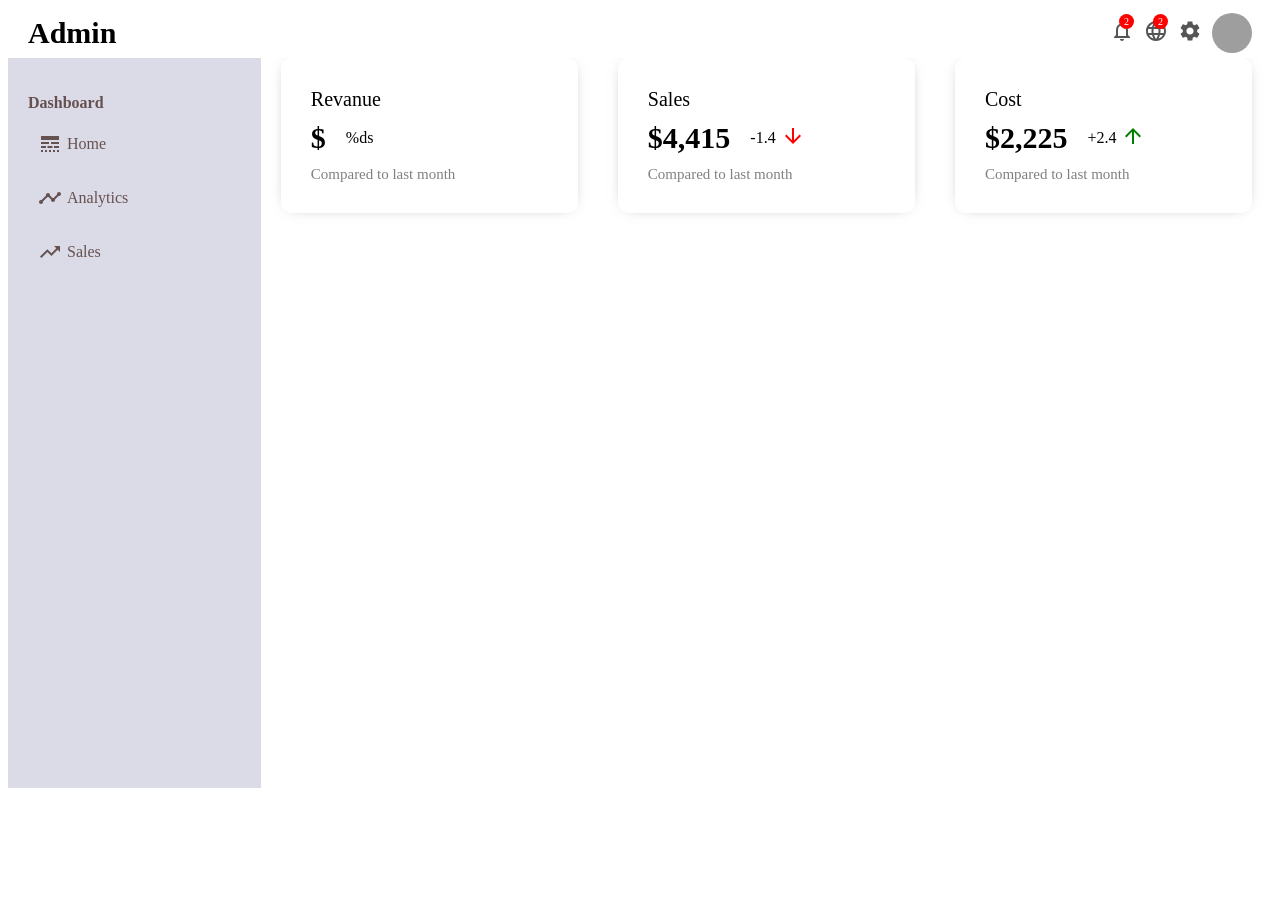
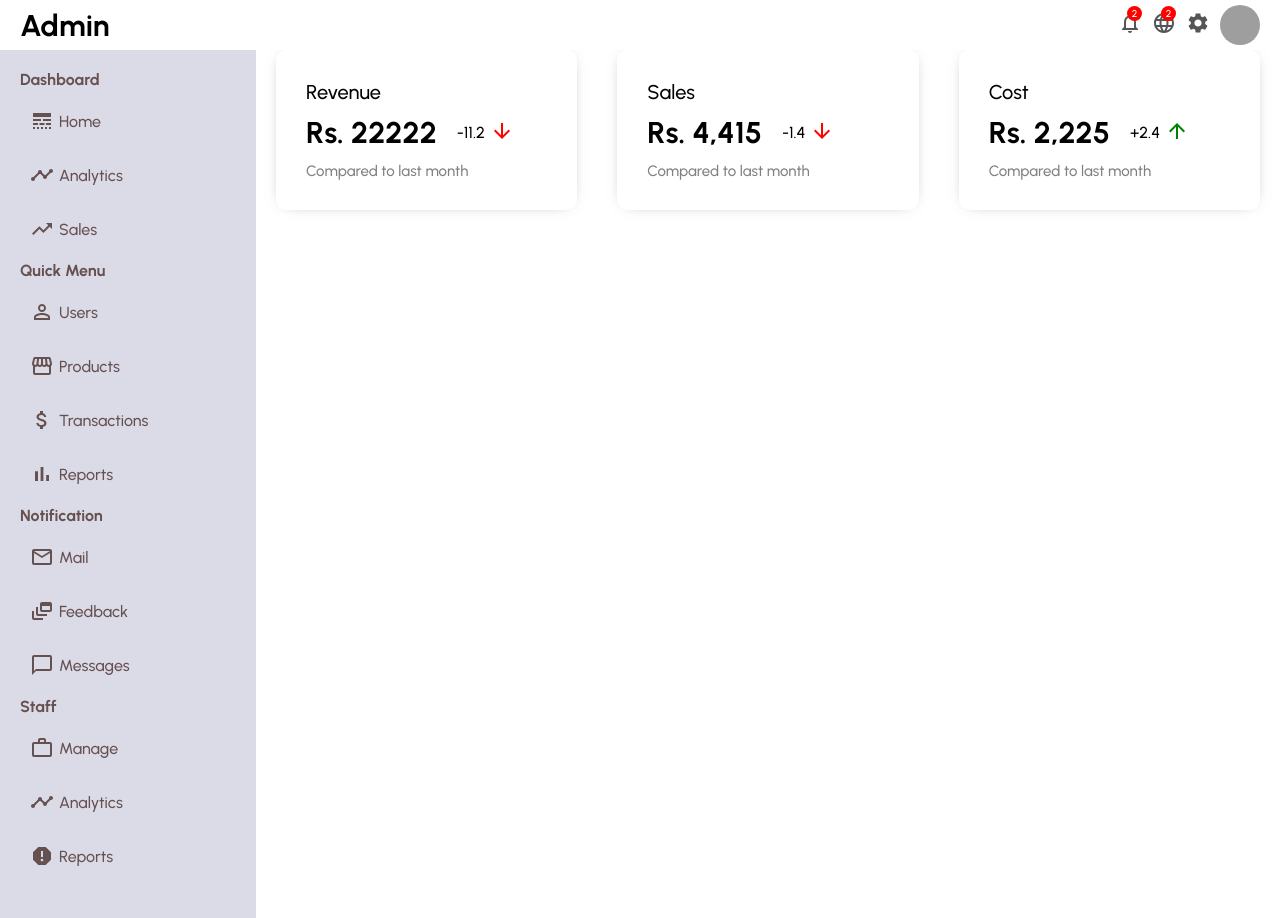
Before and after one commit to SujanMaga/E-Commerce_System, a React (Create React App) app in the folder admin/: page / in a window 1280 px wide. Before the commit the page ends 800 px from the top, so only its background shows below. Built offline with nearby package versions, Linux system fonts and the light colour scheme; grey boxes are pictures that could not be loaded.

Commit message:
more info. on sidebar design

```diff
--- a/admin/public/index.html
+++ b/admin/public/index.html
@@ -3,11 +3,21 @@
   <head>
     <meta charset="utf-8" />
     <meta name="viewport" content="width=device-width, initial-scale=1" />
+
     <meta
       name="description"
       content="Web site created using create-react-app"
     />
-
+    <link
+      href="https://fonts.googleapis.com/css2?family=Urbanist:ital,wght@0,100;0,300;0,500;0,700;1,300;1,500&display=swap"
+      rel="stylesheet"
+    />
+    <style>
+      * {
+        margin: 0;
+        font-family: "Urbanist", sans-serif;
+      }
+    </style>
     <title>Admin</title>
   </head>
   <body>
--- a/admin/src/components/Featuredinfo.jsx
+++ b/admin/src/components/Featuredinfo.jsx
@@ -50,19 +50,22 @@ const Featuredinfo = () => {
   return (
     <Container>
       <FeaturedItem>
-        <FeaturedTitle>Revanue</FeaturedTitle>
+        <FeaturedTitle>Revenue</FeaturedTitle>
         <FeaturedMoneyContainer>
-          <FeaturedMoney>$</FeaturedMoney>
-          <FeaturedMoneyRate>%ds</FeaturedMoneyRate>
+          <FeaturedMoney>Rs. 22222</FeaturedMoney>
+          <FeaturedMoneyRate>-11.2</FeaturedMoneyRate>
+          <FeaturedIcon negative>
+            <ArrowDownward />
+          </FeaturedIcon>
         </FeaturedMoneyContainer>
         <FeaturedSub>Compared to last month</FeaturedSub>
       </FeaturedItem>
       <FeaturedItem>
         <FeaturedTitle>Sales</FeaturedTitle>
         <FeaturedMoneyContainer>
-          <FeaturedMoney>$4,415</FeaturedMoney>
+          <FeaturedMoney>Rs. 4,415</FeaturedMoney>
           <FeaturedMoneyRate>
-            -1.4{" "}
+            -1.4
             <FeaturedIcon negative>
               <ArrowDownward />
             </FeaturedIcon>
@@ -73,9 +76,9 @@ const Featuredinfo = () => {
       <FeaturedItem>
         <FeaturedTitle>Cost</FeaturedTitle>
         <FeaturedMoneyContainer>
-          <FeaturedMoney>$2,225</FeaturedMoney>
+          <FeaturedMoney>Rs. 2,225</FeaturedMoney>
           <FeaturedMoneyRate>
-            +2.4{" "}
+            +2.4
             <FeaturedIcon>
               <ArrowUpward />
             </FeaturedIcon>
--- a/admin/src/components/Sidebar.jsx
+++ b/admin/src/components/Sidebar.jsx
@@ -1,13 +1,28 @@
 import React from "react";
 import styled from "styled-components";
-import { LineStyle, Timeline, TrendingUp } from "@material-ui/icons";
+import {
+  LineStyle,
+  Timeline,
+  TrendingUp,
+  PermIdentity,
+  Storefront,
+  AttachMoney,
+  BarChart,
+  MailOutline,
+  DynamicFeed,
+  ChatBubbleOutline,
+  WorkOutline,
+  Report,
+} from "@material-ui/icons";
 
 const Container = styled.div`
   flex: 1;
-  height: calc(100vh - 70px);
+  /* height: 100vh; */
   position: sticky;
   top: 50px;
   background-color: rgb(219, 219, 231);
+
+  height: 100%;
 `;
 const Wrapper = styled.div`
   padding: 20px;
@@ -16,7 +31,7 @@ const Wrapper = styled.div`
 const SidebarMenu = styled.div`
   margin-bottom: 20px;
 `;
-const SidebarTitle = styled.h3`
+const SidebarTitle = styled.h2`
   font-size: 16px;
   margin-bottom: 10px;
 `;
@@ -57,6 +72,56 @@ const Sidebar = () => {
               Sales
             </SidebarListItem>
           </SidebarList>
+          <SidebarTitle>Quick Menu</SidebarTitle>
+          <SidebarList>
+            <SidebarListItem>
+              <PermIdentity style={{ marginRight: "5px" }} />
+              Users
+            </SidebarListItem>
+            <SidebarListItem>
+              <Storefront style={{ marginRight: "5px" }} />
+              Products
+            </SidebarListItem>
+            <SidebarListItem>
+              <AttachMoney style={{ marginRight: "5px" }} />
+              Transactions
+            </SidebarListItem>
+            <SidebarListItem>
+              <BarChart style={{ marginRight: "5px" }} />
+              Reports
+            </SidebarListItem>
+          </SidebarList>
+
+          <SidebarTitle>Notification</SidebarTitle>
+          <SidebarList>
+            <SidebarListItem>
+              <MailOutline style={{ marginRight: "5px" }} />
+              Mail
+            </SidebarListItem>
+            <SidebarListItem>
+              <DynamicFeed style={{ marginRight: "5px" }} />
+              Feedback
+            </SidebarListItem>
+            <SidebarListItem>
+              <ChatBubbleOutline style={{ marginRight: "5px" }} />
+              Messages
+            </SidebarListItem>
+          </SidebarList>
+          <SidebarTitle>Staff</SidebarTitle>
+          <SidebarList>
+            <SidebarListItem>
+              <WorkOutline style={{ marginRight: "5px" }} />
+              Manage
+            </SidebarListItem>
+            <SidebarListItem>
+              <Timeline style={{ marginRight: "5px" }} />
+              Analytics
+            </SidebarListItem>
+            <SidebarListItem>
+              <Report style={{ marginRight: "5px" }} />
+              Reports
+            </SidebarListItem>
+          </SidebarList>
         </SidebarMenu>
       </Wrapper>
     </Container>
```
